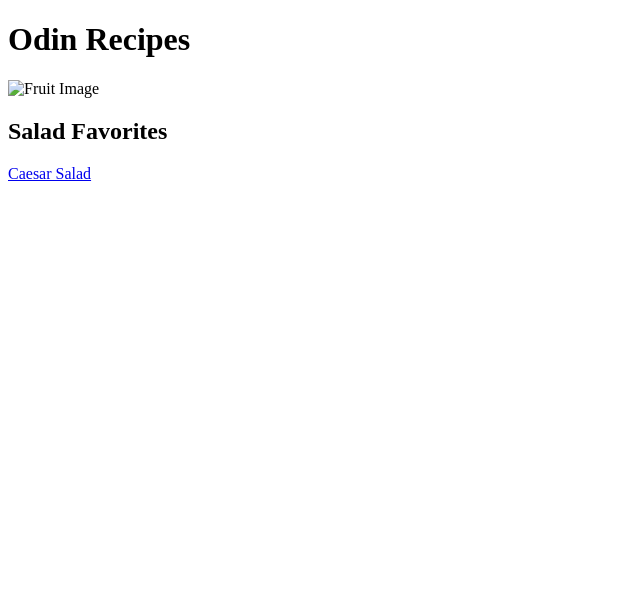
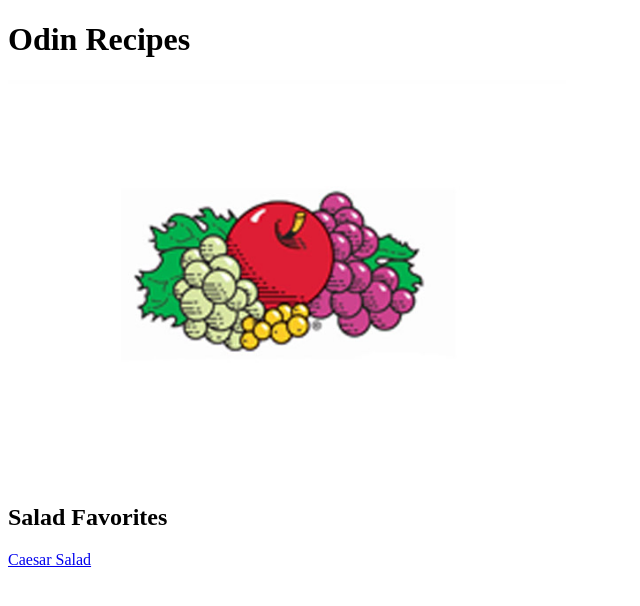
Before and after one commit to AxAodo/odin-recipes, a plain HTML site: page index.html in a window 1280 px wide. Shown: the whole page, without its empty margins (0-640 px from the left). Drawn offline with Linux system fonts and the light colour scheme.

Commit message:
Updating image to new file location

```diff
--- a/index.html
+++ b/index.html
@@ -10,7 +10,7 @@
 
     <h1>Odin Recipes</h1>
 
-    <img src="recipes/fruit-of-the-loom.jpg" alt="Fruit Image"
+    <img src="recipes/images/fruit-of-the-loom.jpg" alt="Fruit Image"
     height="400"
     width="auto">
 
```
